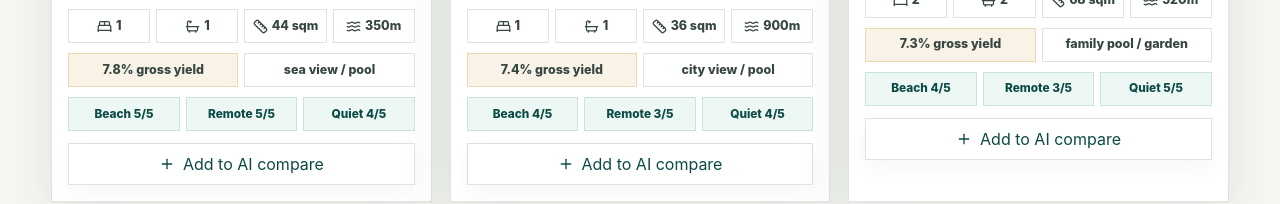
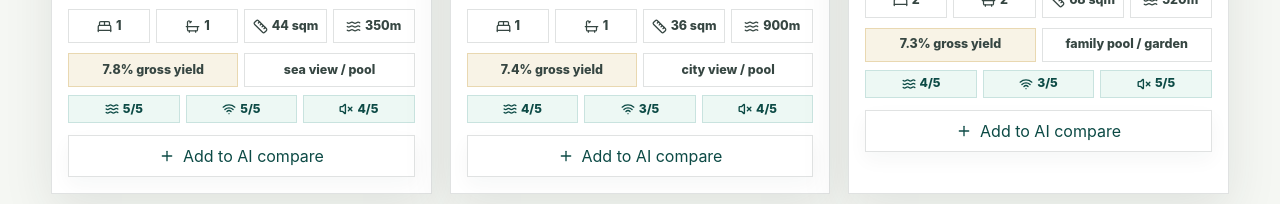
Before and after one commit to GermanSklyarov/propertyflow-ai, a Next.js app in the folder apps/web/: page / in a window 1280 px wide. Shown: the part 2343-2547 px from the top of the page. Built offline with nearby package versions, Linux system fonts and the light colour scheme; no server answers.

Commit message:
💄 style(web): compact property card score chips

```diff
--- a/apps/web/src/entities/property/ui/property-card.tsx
+++ b/apps/web/src/entities/property/ui/property-card.tsx
@@ -2,13 +2,19 @@
 
 import Link from "next/link";
 import { useQueryClient } from "@tanstack/react-query";
-import { Bath, BedDouble, Check, MapPin, Plus, Ruler, Sparkles, Waves } from "lucide-react";
+import { Bath, BedDouble, Check, MapPin, Plus, Ruler, Sparkles, VolumeX, Waves, Wifi } from "lucide-react";
 import type { PropertySnapshot } from "@propertyflow/domain";
 import { useCompareSelectionStore } from "@features/property-compare/model/compare-selection-store";
 import { useHasMounted } from "@shared/lib/use-has-mounted";
 import { propertyDetailQueryOptions } from "../api/property-queries";
 import { propertyImage } from "../lib/property-image";
 import { buildPropertyCardMeta } from "../model/property-card-meta";
+
+const scoreChipIcons = {
+  Beach: Waves,
+  Quiet: VolumeX,
+  Remote: Wifi
+};
 
 export function PropertyCard({ property, priority }: { property: PropertySnapshot; priority?: boolean }) {
   const hasMounted = useHasMounted();
@@ -91,15 +97,22 @@ export function PropertyCard({ property, priority }: { property: PropertySnapsho
               {meta.amenityLabel}
             </span>
           </div>
-          <div className="mt-2.5 grid grid-cols-3 gap-1.5">
-            {meta.scoreChips.map((chip) => (
-              <span
-                className="inline-flex min-h-[34px] items-center justify-center gap-1 border border-[rgba(15,118,110,0.16)] bg-[#edf8f4] text-center text-[0.74rem] font-extrabold text-[var(--teal-dark)]"
-                key={chip.label}
-              >
-                {chip.label} {chip.value}
-              </span>
-            ))}
+          <div className="mt-2 grid grid-cols-3 gap-1.5">
+            {meta.scoreChips.map((chip) => {
+              const Icon = scoreChipIcons[chip.label as keyof typeof scoreChipIcons];
+
+              return (
+                <span
+                  aria-label={`${chip.label} score ${chip.value}`}
+                  className="inline-flex min-h-[28px] items-center justify-center gap-1 border border-[rgba(15,118,110,0.16)] bg-[#edf8f4] px-1.5 text-center text-[0.76rem] font-extrabold text-[var(--teal-dark)]"
+                  key={chip.label}
+                  title={`${chip.label}: ${chip.value}`}
+                >
+                  <Icon aria-hidden="true" size={14} strokeWidth={2.3} />
+                  {chip.value}
+                </span>
+              );
+            })}
           </div>
         </div>
       </Link>
```
